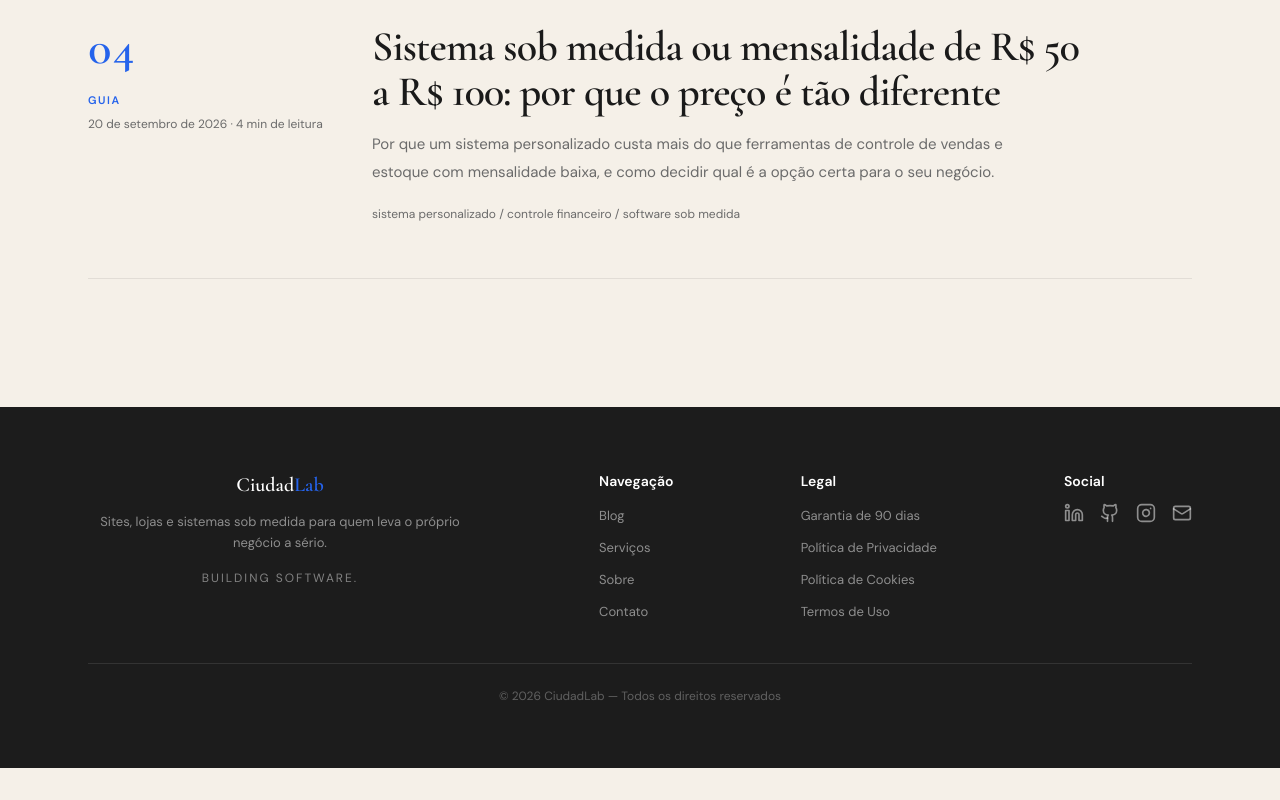
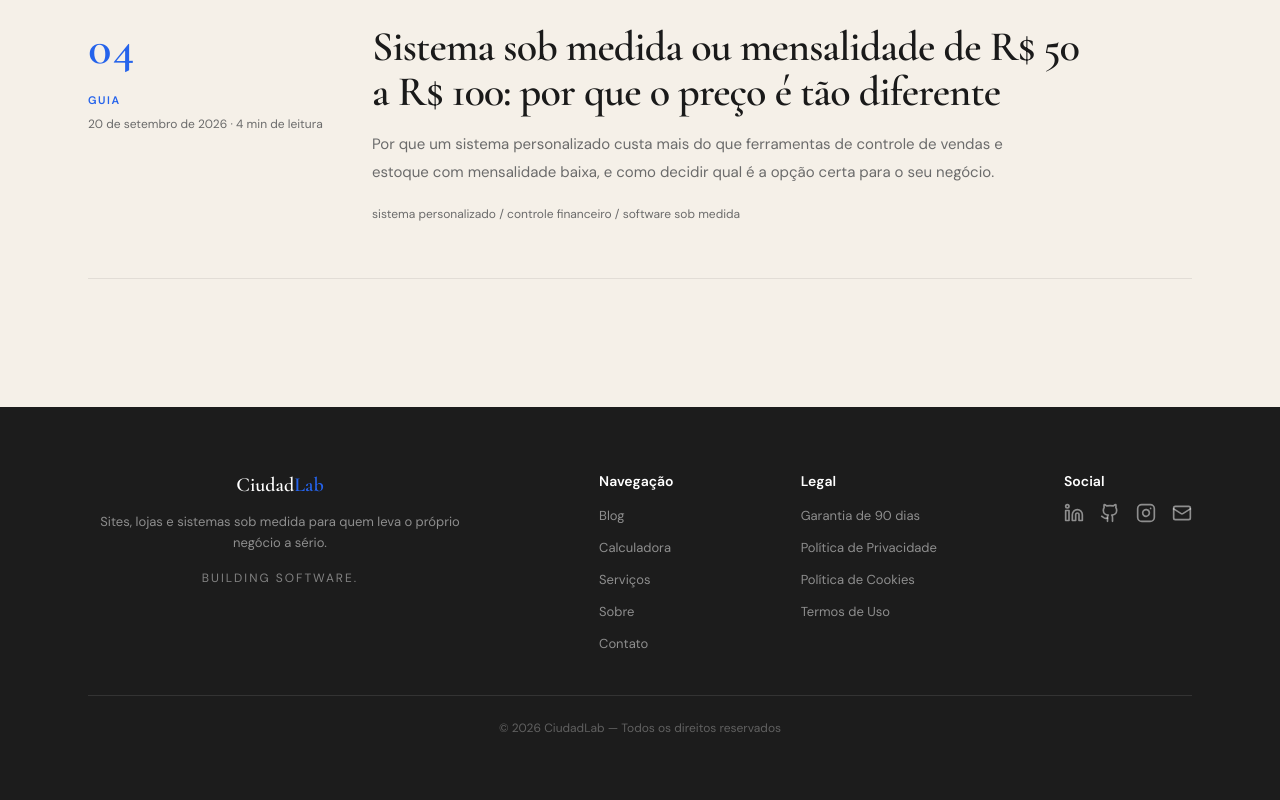
Before and after one commit to eduardo-Ciudad/ciudad.dev, a Next.js app: page /blog in a window 1280 px wide. Shown: the part 1448-2248 px from the top of the page. Before the commit the page ends 2216 px from the top, so only its background shows below. Built offline with nearby package versions, Linux system fonts and the light colour scheme; no server answers.

Commit message:
feat: liga calculadora a home, rodape e blog

```diff
--- a/content/blog/fotos-da-loja-sumindo-link-temporario-bling.mdx
+++ b/content/blog/fotos-da-loja-sumindo-link-temporario-bling.mdx
@@ -108,4 +108,6 @@ Transparência vale para o que falta também:
 
 Vale fazer uma verificação simples: clique com o botão direito numa foto de produto da sua loja, copie o endereço da imagem e veja se ele tem algo como `Expires=` ou `X-Amz-Expires=`. Se tiver, as fotos da sua loja têm data para sumir.
 
+E se a sua loja ainda funciona na base do "manda foto, manda preço" pelo WhatsApp, [a calculadora de atendimento](/calculadora) mostra em 1 minuto quantas horas por mês isso consome.
+
 Se isso aconteceu com você, ou se você quer uma loja que não dependa do prazo de um link de terceiro, [me conta como é a sua operação](/#contato). O case completo da GabiKids está [aqui](/projetos/gabikids).
--- a/src/components/Footer.tsx
+++ b/src/components/Footer.tsx
@@ -67,6 +67,14 @@ export function Footer() {
                   className="text-white/50 text-[13px] hover:text-white transition-colors"
                 >
                   Blog
+                </Link>
+              </li>
+              <li>
+                <Link
+                  href="/calculadora"
+                  className="text-white/50 text-[13px] hover:text-white transition-colors"
+                >
+                  Calculadora
                 </Link>
               </li>
               <li>
--- a/src/components/ForWho.tsx
+++ b/src/components/ForWho.tsx
@@ -1,6 +1,7 @@
 "use client";
 
 import { useRef } from "react";
+import Link from "next/link";
 import { ShoppingBag, Rocket, User, type LucideIcon } from "lucide-react";
 import { useInView } from "framer-motion";
 import { ScrollReveal } from "./ScrollReveal";
@@ -116,6 +117,24 @@ export function ForWho() {
             <ForWhoCard key={persona.title} persona={persona} delay={i * 0.15} />
           ))}
         </div>
+
+        <ScrollReveal className="mt-12 text-center">
+          <p className="text-[15px] text-muted">
+            Vende pelo WhatsApp ou Instagram e responde cliente por cliente?
+          </p>
+          <Link
+            href="/calculadora"
+            className="group/calc mt-2 inline-flex items-center gap-1.5 text-[15px] font-medium text-accent hover:underline"
+          >
+            Calcule quanto tempo isso custa por mês
+            <span
+              aria-hidden="true"
+              className="transition-transform duration-200 group-hover/calc:translate-x-1"
+            >
+              →
+            </span>
+          </Link>
+        </ScrollReveal>
       </div>
     </section>
   );
```
